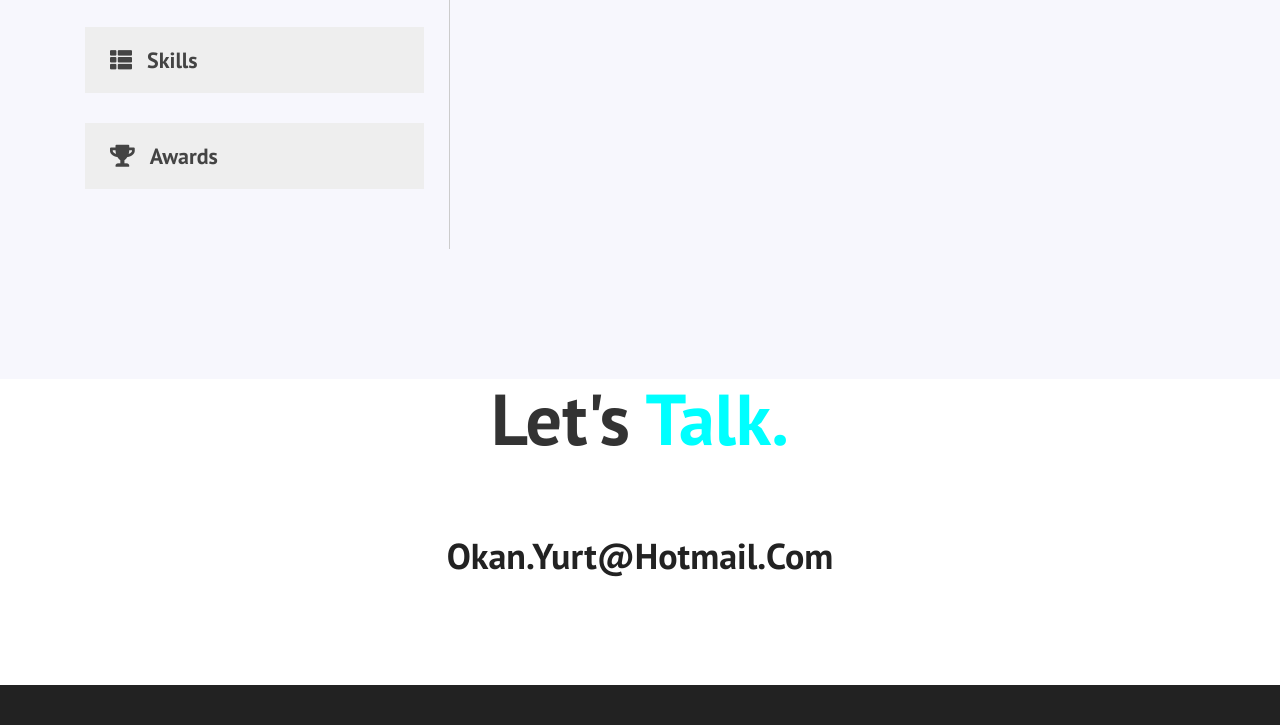
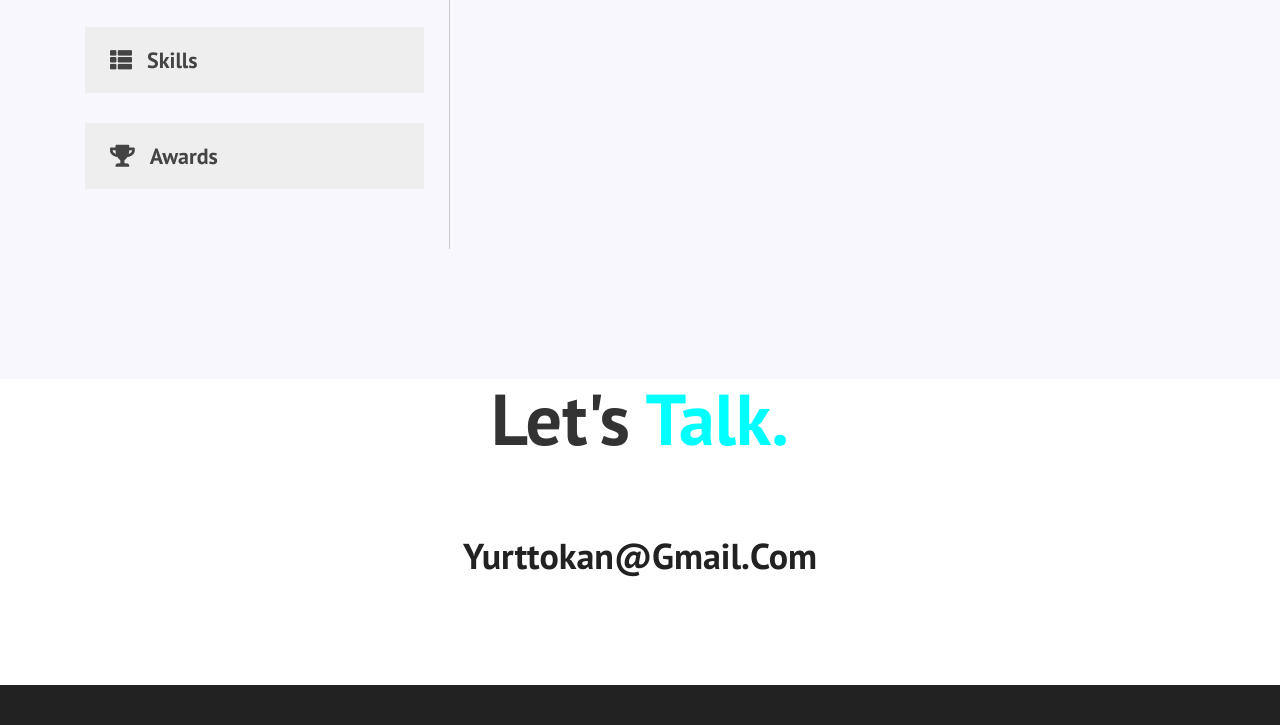
Before and after one commit to okanyurt/okanyurt.github.io, a plain HTML site: page index.html in a window 1280 px wide. Shown: the part 2382-3107 px from the top of the page. Drawn offline with Linux system fonts and the light colour scheme; files whose address does not match are found by name.

Commit message:
iletisin adresi degistrildi

```diff
--- a/index.html
+++ b/index.html
@@ -566,7 +566,7 @@
 
 						<div class="support text-center">
 							<h2 class="wow fadeInUp" data-wow-duration="1s" data-wow-delay="0.25s">
-								okan.yurt@hotmail.com</h2>
+								yurttokan@gmail.com</h2>
 						</div>
 					</div>
 				</div>
@@ -599,8 +599,8 @@
 				<div class="row">
 					<div class="col-xl-12 col-lg-12 col-md-12 col-12">
 						<div class="copyright text-center">
-							<p>2020 &copy; Copyright <span>Okan Yurt</span>All rights Reserved. Create by
-								<span>Okan Yurt</span></p>
+							<p>2020 &copy; Copyright <span>Okan Yurt</span>
+							All rights Reserved. Create by <span>Okan Yurt</span></p>
 						</div>
 					</div>
 				</div>
```
